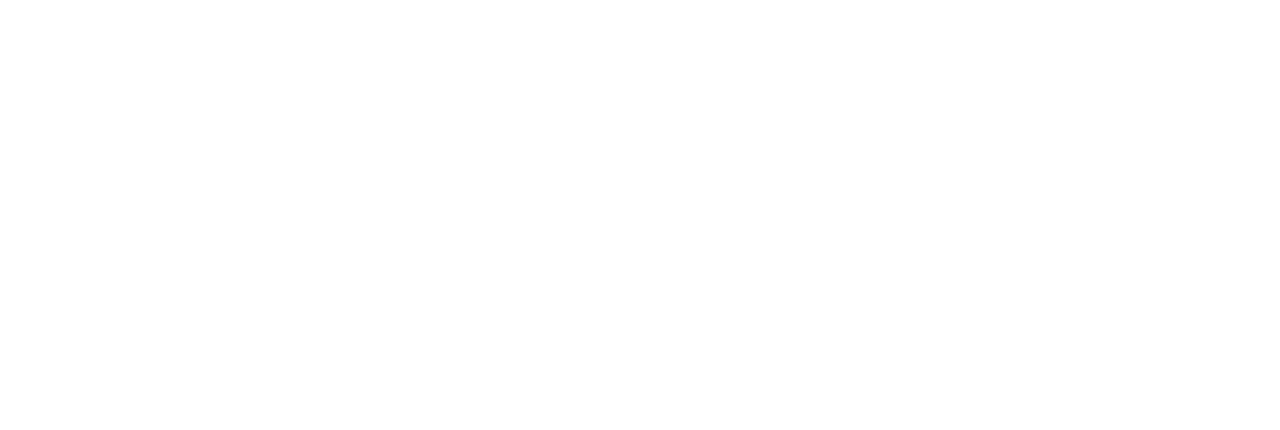
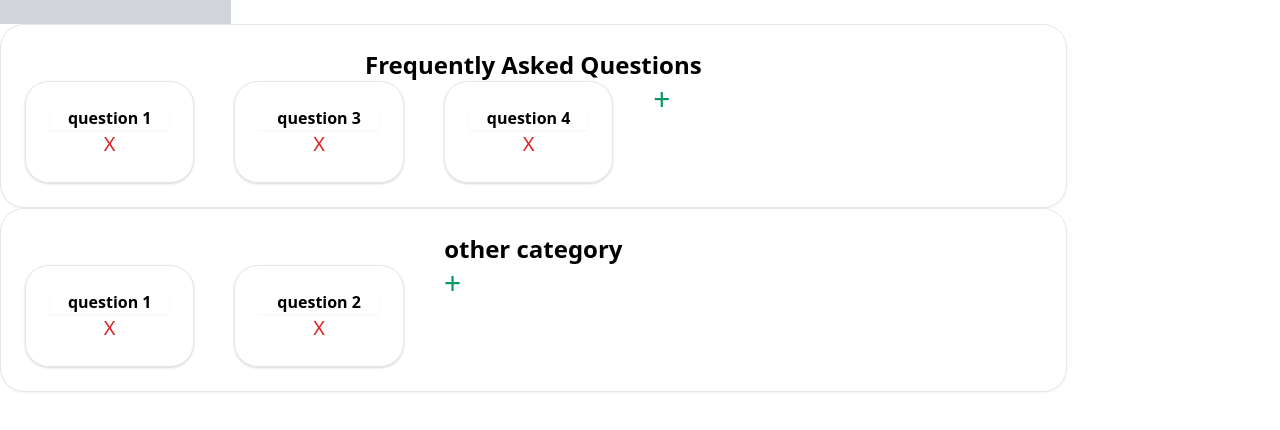
Before and after one commit to 22003116/essai, a Nuxt app: page /admin in a window 1280 px wide. Before the commit this address had no page. Shown: the top 430 px of the page. Built offline with nearby package versions, Linux system fonts and the light colour scheme.

Commit message:
start of admin page

```diff
--- a/components/Base/BaseCategory.vue
+++ b/components/Base/BaseCategory.vue
@@ -1,6 +1,6 @@
 <template>
     <div v-show="Visible" class="outline-none select-text overflow-hidden rounded-3xl border text-center bg-white p-6 w-10/12 shadow-sm">
-        <h2 @click="toggle">{{ title }}</h2>
+        <h2 @click="toggle" class="text-2xl font-bold">{{ title }}</h2>
         <div v-show="questionsVisible" class="flex flex-wrap gap-10 items-start text-center">
             <base-question
             :key="question"
@@ -9,9 +9,14 @@
             :answer="getAnswer(question)"
             :search="search"
             :FatherSearched="FatherSearched"
+            :admin="admin"
             @childVisible="childVisible"
+            @deleteQuestion="deleteQuestion"
             class="outline-none select-text overflow-hidden rounded-3xl border text-center bg-white p-6 shadow-sm w-2/12"
             />
+            <div v-if="admin" @click="addQuestion">
+                <p class="text-green-600 text-3xl">+</p>
+            </div>
         </div>
     </div>
 </template>
@@ -37,14 +42,18 @@
             search: {
                 type: String,
                 default: ""
+            },
+            admin: {
+                type:Boolean,
+                default: false
             }
         },
         computed: {
             typesOfQuestions() {
-            return this.$store.state.categories
+                return this.$store.state.categories
             },
             ...mapGetters([
-            'questions'
+                'questions'
             ])
         },
         data() {
@@ -58,6 +67,11 @@
             childVisible() {
                 this.Visible = true;
             },
+            deleteQuestion(question) {
+                console.log("BaseCategory.deleteQuestion (" + this.title + " " + question);
+                console.log(this.list.indexOf(question))
+                //this.list.splice(this.list.indexOf(question),1);
+            },
             toggle() {
                 if(!this.keepOpened)
                 {
@@ -65,7 +79,7 @@
                 }
             },
             getAnswer(index) {
-            return this.questions.filter(element => element.question === index)[0].answer
+                return this.questions.filter(element => element.question === index)[0].answer
             }
         },
         watch: {
--- a/components/Base/BaseQuestion.vue
+++ b/components/Base/BaseQuestion.vue
@@ -1,11 +1,29 @@
 <template>
-    <div v-show="Visible" @click="toggle" class="bg-white shadow rounded">
+    <div v-show="Visible" class="bg-white shadow rounded">
+        <div v-if="!admin" @click="toggle">
             <p class="shadow-sm font-bold">
                 {{ question }}
             </p>
             <p v-if="AnswerVisible">
                 {{ answer }}
             </p>
+        </div>
+        <div v-else>
+            <div @click="toggle">
+                <p class="shadow-sm font-bold">
+                    {{ question }}
+                </p>
+                <p v-if="AnswerVisible">
+                    {{ answer }}
+                </p>
+            </div>
+
+            <div class="flex-initial">
+                <p class="text-red-600 text-xl" @click="deleteQuestion">
+                    X
+                </p>
+            </div>
+        </div>
     </div>
 </template>
 
@@ -31,6 +49,10 @@
             FatherSearched: {
                 type: Boolean,
                 required: true
+            },
+            admin: {
+                type:Boolean,
+                default: false
             }
         },
         data() {
@@ -45,6 +67,10 @@
                 {
                     this.AnswerVisible = !this.AnswerVisible
                 }
+            },
+            deleteQuestion() {
+                console.log("BaseQuestion.deleteQuestion (" + this.question);
+                this.$emit('deleteQuestion', this.question);
             }
         },
         created() {
--- a/components/FaqTemplate.vue
+++ b/components/FaqTemplate.vue
@@ -3,8 +3,13 @@
     <input type="text" class="bg-gray-300" v-model="search">
 
     <template>
-      <base-category :key="list.title" v-for="list in categories" :title="list.title" :list="list.questions" :search="search">
-      </base-category>
+      <base-category
+        :key="list.title"
+        v-for="list in categories"
+        :admin="admin"
+        :title="list.title"
+        :list="list.questions"
+        :search="search"/>
     </template>
   </div>
 </template>
@@ -13,6 +18,12 @@
   import BaseCategory from './Base/BaseCategory.vue';
   import { mapGetters } from 'vuex'
   export default {
+    props: {
+      admin: {
+        type:Boolean,
+        default: false
+      }
+    },
     components: { BaseCategory },
     computed: {
       ...mapGetters([
--- /dev/null
+++ b/pages/admin/index.vue
@@ -0,0 +1,12 @@
+<template>
+  <faq-template
+    :admin='true'
+  />
+</template>
+
+<script>
+import FaqTemplate from '../../components/FaqTemplate.vue';
+export default {
+  components: { FaqTemplate },
+};
+</script>
```
Lines whose indentation alone changed are shown as unchanged.
